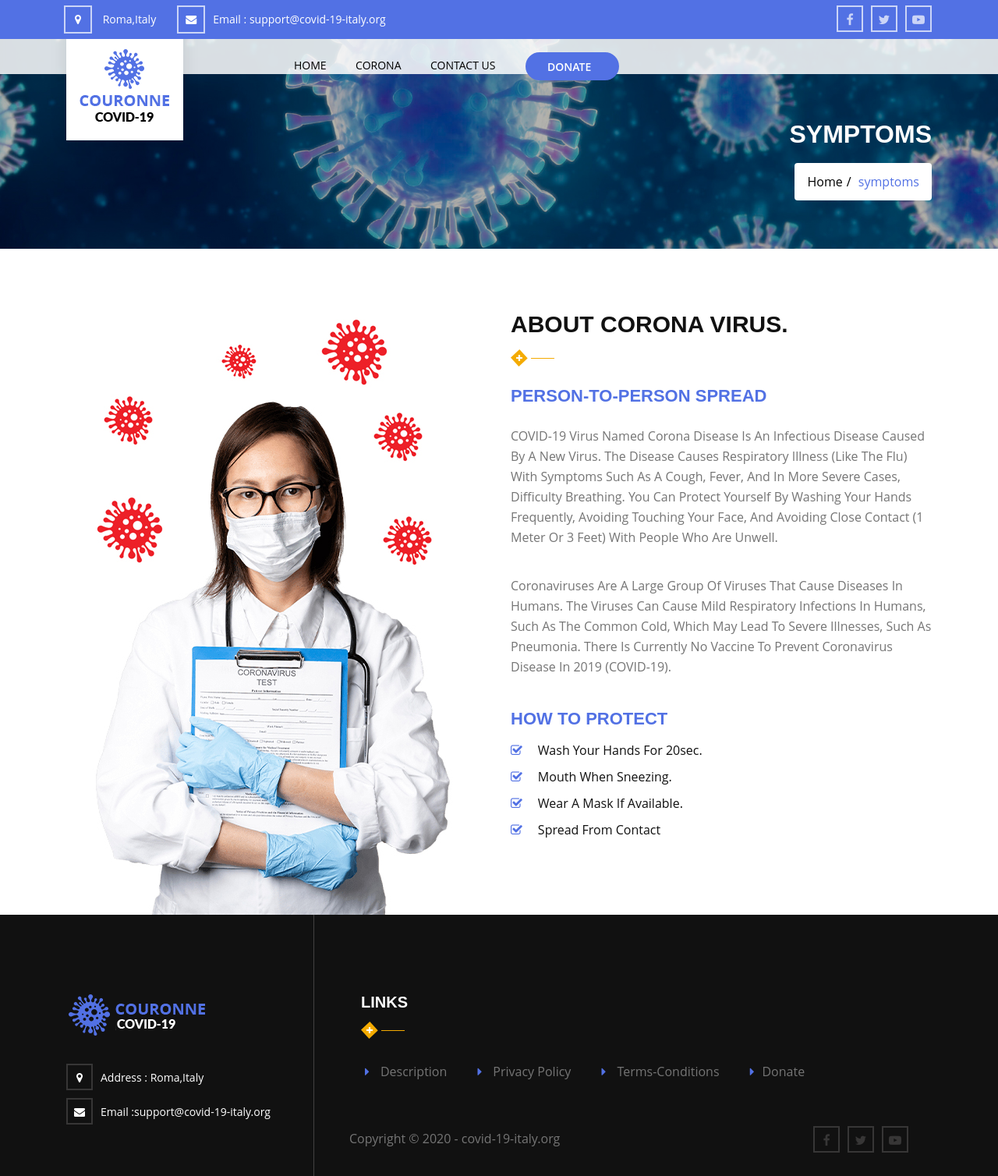
After one commit to hassanhitleap1/yii-donation, a Yii app: template views/site/symptoms.php in a window 1280 px wide. The commit adds this page. Shown: the whole page at 78% size. Run offline with PHP 8.4 and a stand-in for Yii, Linux system fonts and the light colour scheme; the template is opened without the code that fills it, so the values that code supplies are empty; some libraries are stand-ins or nearby versions.

Commit message:
4/7/2020 (4)

```diff
--- a/views/layouts/main.php
+++ b/views/layouts/main.php
@@ -70,7 +70,7 @@ Template Name:Couronne
         <div class="row">
             <div class="col-lg-3 col-md-3 col-sm-2 col-xs-12 wow bounceInDown" data-wow-delay="0.3s">
                 <div class="header_logo">
-                    <a href="index.html" class="hidden-xs"><img src="<?= Yii::getAlias('@web')?>/theme/images/corona/logo2.png" alt="logo" title="logo" class="img-responsive  d-none d-sm-none d-md-block d-lg-block"></a>
+                    <a href="<?='/'?>" class="hidden-xs"><img src="<?= Yii::getAlias('@web')?>/theme/images/corona/logo2.png" alt="logo" title="logo" class="img-responsive  d-none d-sm-none d-md-block d-lg-block"></a>
                 </div>
             </div>
             <div class="col-lg-9 col-md-9 col-sm-10 col-xs-12">
@@ -174,7 +174,7 @@ Template Name:Couronne
                 <div class="col-xl-12 col-lg-12 col-md-12 col-sm-12 col-12">
                     <div class="address_main">
                         <div class="footer_widget_add">
-                            <a href="#"><img src="<?= Yii::getAlias('@web')?>/theme/images/corona/index_2_logo.png" class="img-responsive" alt="footer_logo" /></a>
+                            <a href="<?='/'?>"><img src="<?= Yii::getAlias('@web')?>/theme/images/corona/index_2_logo.png" class="img-responsive" alt="footer_logo" /></a>
 
                         </div>
                         <div class="footer_box_add">
--- /dev/null
+++ b/views/site/symptoms.php
@@ -0,0 +1,75 @@
+<?php
+
+/* @var $this yii\web\View */
+/* @var $form yii\bootstrap\ActiveForm */
+/* @var $model app\models\ContactForm */
+
+use yii\helpers\Html;
+use yii\bootstrap\ActiveForm;
+use yii\captcha\Captcha;
+
+$this->title = 'symptoms';
+$this->params['breadcrumbs'][] = $this->title;
+?>
+<div class="med_tittle_section">
+    <div class="med_img_overlay"></div>
+    <div class="container">
+        <div class="row">
+            <div class="col-xl-12 col-lg-12 col-md-12 col-sm-12 col-12">
+                <div class="med_tittle_cont_wrapper">
+                    <div class="med_tittle_cont">
+                        <h1><?= Html::encode($this->title) ?></h1>
+                        <ol class="breadcrumb">
+                            <li>
+                                <?= Html::a('Home', ['site/index']) ?>
+                            </li>
+                            <li><?= Html::encode($this->title) ?></li>
+                        </ol>
+                    </div>
+                </div>
+            </div>
+        </div>
+    </div>
+</div>
+<!-- med_tittle_section End -->
+<!--about us section start-->
+<div class="about_us_wrapper">
+    <div class="container">
+        <div class="row">
+            <div class="col-xl-6 col-lg-6 col-md-12 col-sm-12 col-12">
+                <div class="about_img">
+                    <img src="<?= Yii::getAlias('@web')?>/theme/images/corona/about_us_bg.jpg" alt="img" class="img-responsive">
+                </div>
+            </div>
+            <div class="col-xl-6 col-lg-6 col-md-12 col-sm-12 col-12 med_toppadder70">
+                <div class="abt_heading_wrapper abt_2_heading">
+                    <h1 class="med_bottompadder20">About Corona Virus.</h1>
+                    <img src="<?= Yii::getAlias('@web')?>/theme/images/line.png" alt="title" class="med_bottompadder20">
+                </div>
+                <div class="abt_txt">
+                    <h3>PERSON-TO-PERSON SPREAD</h3>
+                    <p class="med_toppadder20">COVID-19 virus named Corona disease is an infectious disease caused by a new virus. The disease causes respiratory illness (like the flu) with symptoms such as a cough, fever, and in more severe cases, difficulty breathing. You can protect yourself by washing your hands frequently, avoiding touching your face, and avoiding close contact (1 meter or 3 feet) with people who are unwell.</p>
+
+                    <p class="med_toppadder20">Coronaviruses are a large group of viruses that cause diseases in humans. The viruses can cause mild respiratory infections in humans, such as the common cold, which may lead to severe illnesses, such as pneumonia. There is currently no vaccine to prevent coronavirus disease in 2019 (COVID-19).</p>
+
+                </div>
+                <div class="abt_chk med_toppadder30 abt_txt">
+                    <h3>How to protect</h3>
+                    <div class="content">
+                        <ul>
+                            <li><i class="fa fa-check-square-o" aria-hidden="true"></i><span>Wash Your Hands For 20sec.</span>
+                            </li>
+                            <li><i class="fa fa-check-square-o" aria-hidden="true"></i><span>Mouth When Sneezing.</span>
+                            </li>
+                            <li><i class="fa fa-check-square-o" aria-hidden="true"></i><span>Wear a Mask if Available.</span>
+                            </li>
+                            <li><i class="fa fa-check-square-o" aria-hidden="true"></i><span>Spread From Contact</span>
+                            </li>
+                        </ul>
+                    </div>
+                </div>
+
+            </div>
+        </div>
+    </div>
+</div>
```
Also changed, not shown: views/site/index.php (+4 -3 lines), views/site/prevention.php (added, +75 -0 lines).
